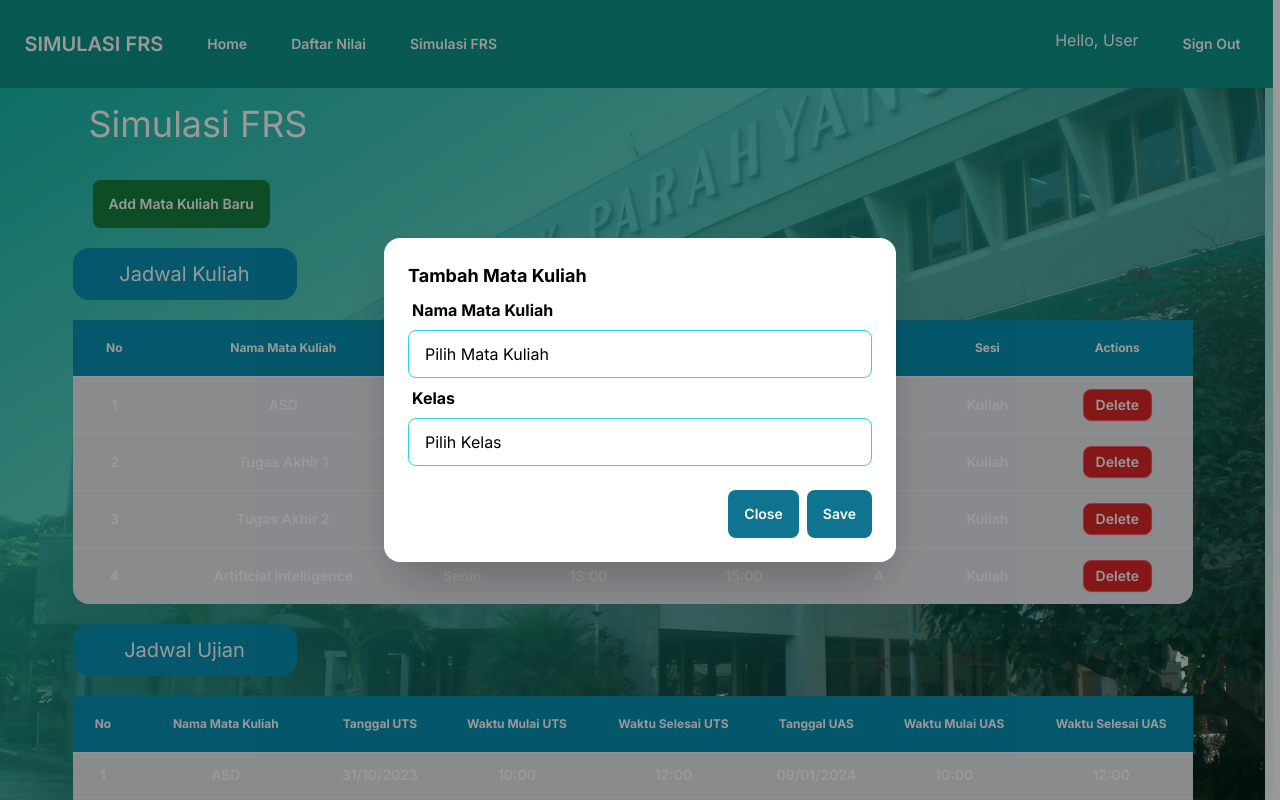
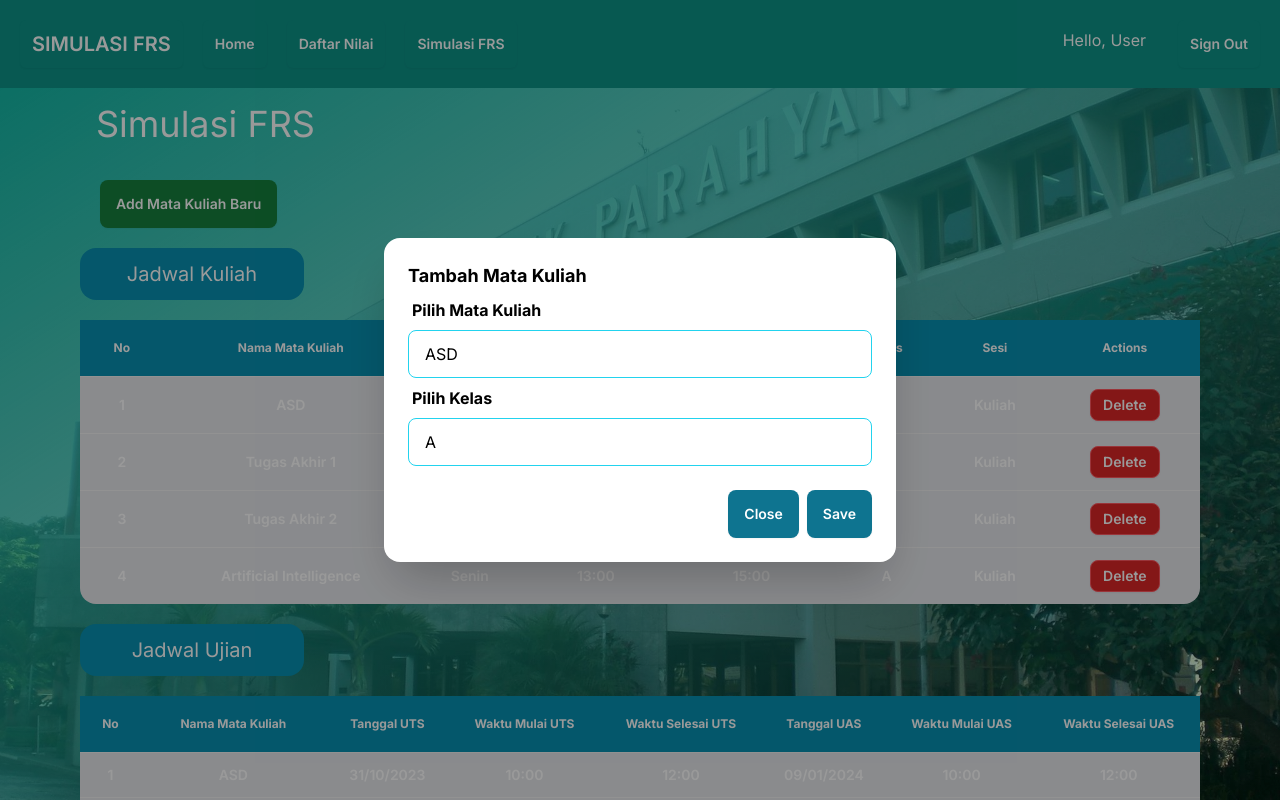
Before and after one commit to putra443/perangkat-lunak-simulasi-frs, a Next.js app: page /simulasi in a window 1280 px wide. Both pictures are taken after a click on the button "Add Mata Kuliah Baru". Shown: the top 800 px of the page. Built offline with nearby package versions, Linux system fonts and the light colour scheme; data requests are answered from the project's data file.

Commit message:
beresin ambil data matkul buat dropdown

```diff
--- a/app/simulasi/addMataKuliah.js
+++ b/app/simulasi/addMataKuliah.js
@@ -1,8 +1,7 @@
 "use client"
 import { SyntheticEvent,useEffect,useState } from "react"
 import { useRouter } from "next/navigation"
-import { list } from "postcss"
-import { data } from "autoprefixer"
+import { Josefin_Sans } from "next/font/google"
 
 export default function addMataKuliah(mataKuliah){
     const[idMataKuliah, setId] = useState(mataKuliah.idMataKuliah)
@@ -41,9 +40,8 @@ export default function addMataKuliah(mataKuliah){
         router.refresh()
         setModal(false)
     }
-    const data = mataKuliah
-    // console.log(data);
-
+    // const data = Array.prototype.map.call(mataKuliah, item => item)
+    console.log(mataKuliah);
     return (
         <div>
 
@@ -55,17 +53,19 @@ export default function addMataKuliah(mataKuliah){
                     <h3 className="font-bold text-lg">Tambah Mata Kuliah</h3>
                     <form onSubmit={handleSubmit}>
                         <div className="form-control">
-                            <label className="label font-bold">Nama Mata Kuliah</label>
+                            <label className="label font-bold">Pilih Mata Kuliah</label>
                             {/* <input type="text" value={nama} onChange={(e)=> setNama(e.target.value)} className="input w-full input-berdered bg-white text-black border-cyan-400 border-1" placeholder="Input Nama Mata Kuliah"></input> */}
                             <select className="input w-full input-berdered bg-white text-black border-cyan-400 border-1">
-                                <option value="" className="input w-full input-berdered bg-white text-black border-cyan-400 border-1">Pilih Mata Kuliah</option>
-
+                                {mataKuliah.children.map((mataKuliah)=>(
+                                    <option key={mataKuliah.id}>{mataKuliah.nama}</option>
+                                ))}
                             </select>
                         </div>
                         <div className="form-control">
-                            <label className="label font-bold">Kelas</label>
+                            <label className="label font-bold">Pilih Kelas</label>
                             <select className="input w-full input-berdered bg-white text-black border-cyan-400 border-1">
-                                <option value="" className="input w-full input-berdered bg-white text-black border-cyan-400 border-1">Pilih Kelas</option>
+                                <option value="A" className="input w-full input-berdered bg-white text-black border-cyan-400 border-1">A</option>
+                                <option value="B" className="input w-full input-berdered bg-white text-black border-cyan-400 border-1">B</option>
 
                             </select>
                         </div>
--- a/app/simulasi/cekBentrok.js
+++ b/app/simulasi/cekBentrok.js
@@ -10,7 +10,7 @@ export default function cekBentrok(hasilCek){
     function handleChange(){
         setModal(!modal)
     }
-    console.log(hasil.children)
+    // console.log(hasil.children)
     if(hasil.children==true){
         const string = "asdasd"
     }else{
--- a/app/simulasi/page.js
+++ b/app/simulasi/page.js
@@ -12,14 +12,15 @@ async function getMataKuliah(){
 
 export default async function Simulasi(){
     const mataKuliah = await getMataKuliah();
+    // console.log(mataKuliah);
     return(
-        <main className="flex min-h-screen flex-col items-center px-20 text-center bg-cover bg-center h-screen" style={{backgroundImage: `url(${bg.src})`}}>
+        <main className="flex min-h-screen w-screen overflow-x-hidden overflow-y-auto flex-col items-center px-20 text-center bg-cover bg-center h-screen" style={{backgroundImage: `url(${bg.src})`}}>
            <LayoutUser/>
             <div className='flex flex-col px-20 w-screen h-screen bg-gradient-to-br from-teal-500'>
                 <p className='text-4xl text-left m-4 text-white'>Simulasi FRS</p>
                 <div className=' justify-start text-left m-5'>
                     {/* untuk add mata kuliah */}
-                    <AddMataKuliah{...mataKuliah}/>
+                    <AddMataKuliah>{...mataKuliah}</AddMataKuliah>
                 </div>
                 <p className='text-xl text-left text-white bg-cyan-600 w-1/5 text-center p-3 rounded-2xl'>Jadwal Kuliah</p>
 
```
Also changed, not shown: diagram/ERD simulasi FRS.jpg (added), 1 other file (tests, documents, lock files or other folders).
